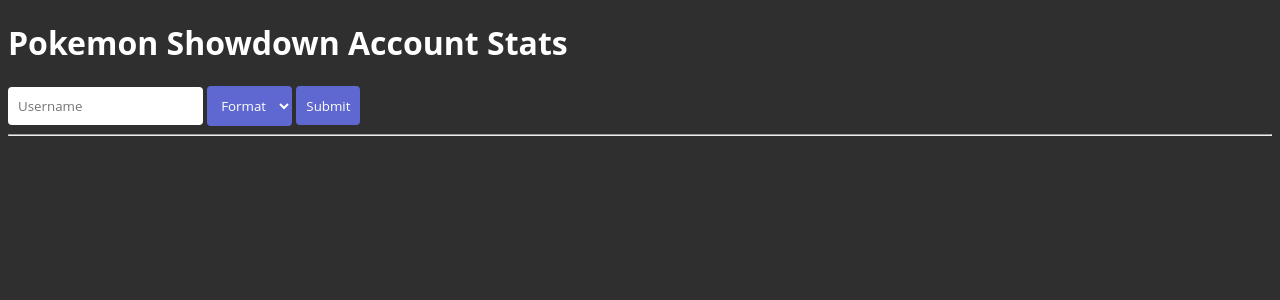
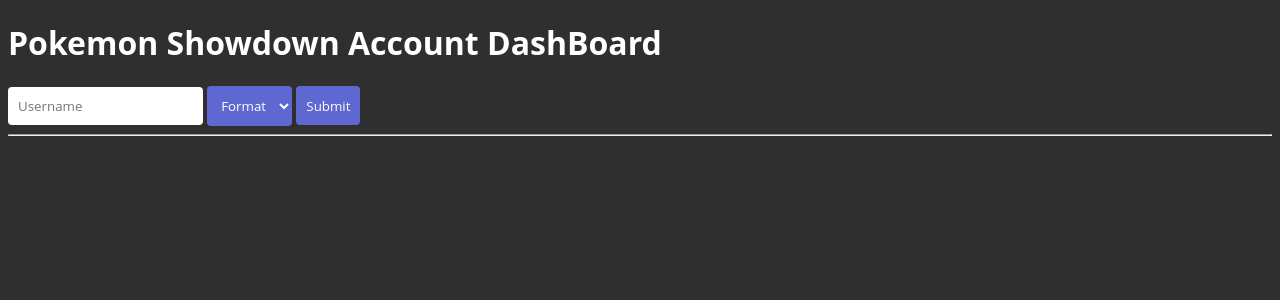
Before and after one commit to addumm/Pok-mon-Showdown-Elo-Data-Visualizer, a Flask app: template templates/index.html in a window 1280 px wide. Shown: the top 300 px of the page. Run offline with Flask 3, Linux system fonts and the light colour scheme; the template is opened without the code that fills it, so the values that code supplies are empty.

Commit message:
name change

```diff
--- a/templates/index.html
+++ b/templates/index.html
@@ -4,18 +4,18 @@
     <meta charset="UTF-8">
     <meta name="viewport" content="width=device-width, initial-scale=1.0">
     <link rel="stylesheet" href="{{url_for("static", filename = "styles.css")}}" />
-    <title>PS! Account Stats</title>
+    <title>PS! Account Dashboard</title>
 </head>
 <body>
     <div class = "content">
-        <h1 style="color: white;">Pokemon Showdown Account Stats</h1>
+        <h1 style="color: white;">Pokemon Showdown Account DashBoard</h1>
     </div>
 
     <div>
     <form method = "POST" action = "">
         <input type = "text" name = "username" placeholder="Username" id = "username" value = "{{ current_username or ''}}"/>
         {% if formats %}
-        <select name="format" id="format">
+        <select name="format" id="format" class="format-select">
             <option value="" {% if not selected_format %}selected{% endif %}>Select Format</option>
           {% for fmt in formats %}
             <option value="{{ fmt }}">{{ fmt }}</option>
```
